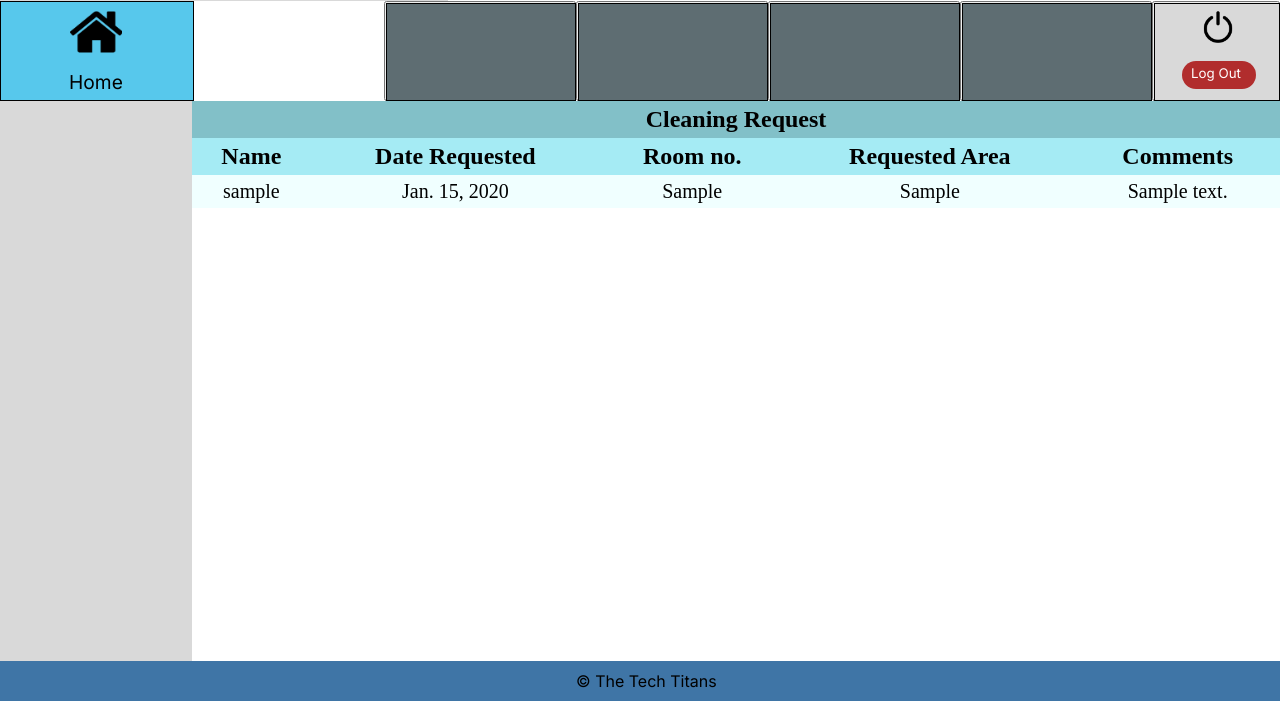
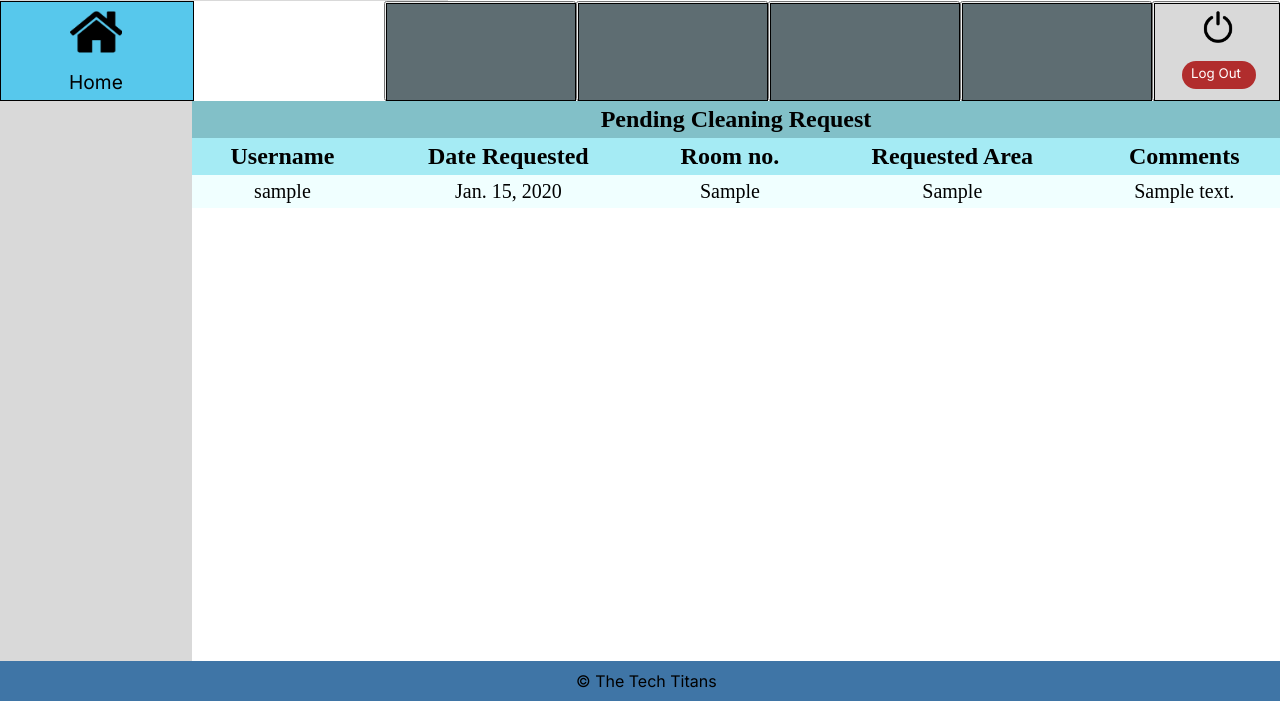
Before and after one commit to divc13/Unified-Portal-For-Hall-Automation, a Django app: template Cleaning/templates/Cleaning_hall.html in a window 1280 px wide. Shown: the part 99-800 px from the top of the page. Run offline with Django 4.2, Linux system fonts and the light colour scheme; the template is opened without the code that fills it: values that come from a table or form of the project are taken from there, others are empty; tables that the repository leaves empty hold one stand-in row (values such as "Sample post").

Commit message:
Update Cleaning_hall.html

```diff
--- a/Cleaning/templates/Cleaning_hall.html
+++ b/Cleaning/templates/Cleaning_hall.html
@@ -29,12 +29,12 @@
         153.59830677509308,
         165.96249371767044,
         0.6200000047683716
-      );">Cleaning Request
+      );">Pending Cleaning Request
     </th>
 
       </tr>
       <tr>
-        <th>Name</th>
+        <th>Username</th>
         <th>Date Requested</th>
         <th>Room no.</th>
         <th>Requested Area</th>
```
